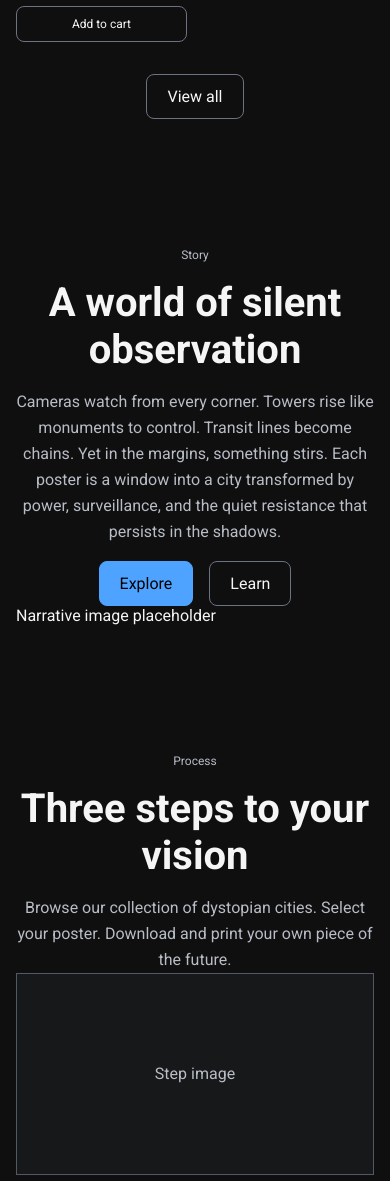
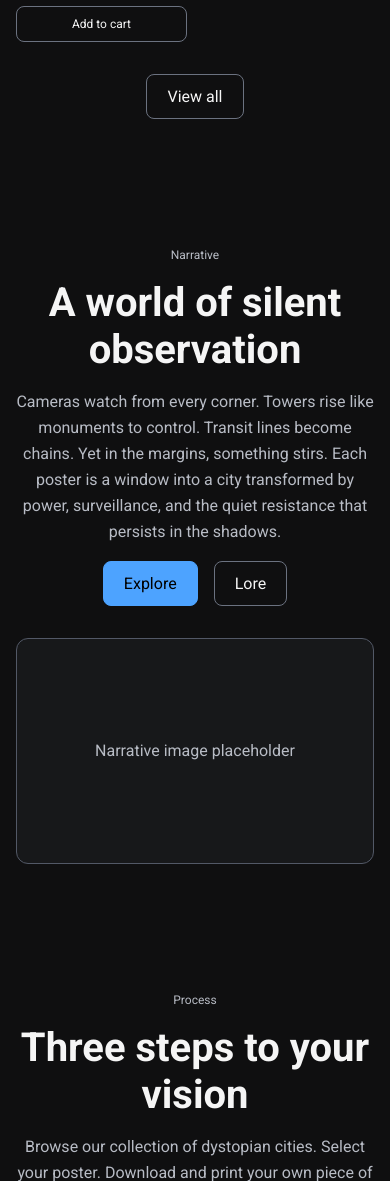
Before and after one commit to creatvie-introvert/cities-under-watch, a Django app: page / in a window 390 px wide. Shown: the part 2201-3382 px from the top of the page. Run offline with Django 5.2, Linux system fonts and the light colour scheme; some libraries are stand-ins or nearby versions.

Commit message:
style: update and implement responsive styling on narrative section

```diff
--- a/core/templates/core/index.html
+++ b/core/templates/core/index.html
@@ -10,19 +10,13 @@
         <div class="container">
             <div class="hero-content">
                 <div class="hero-text">
-                    <h1>
-                        See your city, watched
-                    </h1>
+                    <h1>See your city, watched</h1>
                     <p>
                         Explore dystopian digital poster editions shaped by surveillance, architecture, and quiet resistance.
                     </p>
                     <div class="hero-actions">
-                        <a href="#" class="btn btn-primary">
-                            Shop
-                        </a>
-                        <a href="#" class="btn btn-secondary">
-                            Browse
-                        </a>
+                        <a href="#" class="btn btn-primary">Shop</a>
+                        <a href="#" class="btn btn-secondary">Browse</a>
                     </div>
                 </div>
 
@@ -68,12 +62,8 @@
     <section class="featured-prints-section">
         <div class="container">
             <div class="section-heading">
-                <p class="eyebrow">
-                    Featured
-                </p>
-                <h2>
-                    Prints
-                </h2>
+                <p class="eyebrow">Featured</p>
+                <h2>Prints</h2>
                 <p>
                     Start with London. Six visions of a city under observation.
                 </p>
@@ -118,9 +108,7 @@
             </div>
 
             <div class="section-actions">
-                <a href="#" class="btn btn-secondary">
-                    View all
-                </a>
+                <a href="#" class="btn btn-secondary">View all</a>
             </div>
         </div>
     </section>
@@ -128,27 +116,21 @@
     <section class="narrative-section">
         <div class="container">
             <div class="section-heading">
-                <p class="eyebrow">
-                    Story
-                </p>
-                <h2>
-                    A world of silent observation
-                </h2>
+                <p class="eyebrow">Narrative</p>
+                <h2>A world of silent observation</h2>
                 <p>
                     Cameras watch from every corner. Towers rise like monuments to control. Transit lines become chains. Yet in the margins, something stirs. Each poster is a window into a city transformed by power, surveillance, and the quiet resistance that persists in the shadows.
                 </p>
                 <div class="section-actions">
-                    <a href="#" class="btn btn-primary">
-                        Explore
-                    </a>
-                    <a href="#" class="btn btn-secondary">
-                        Learn
-                    </a>
+                    <a href="#" class="btn btn-primary">Explore</a>
+                    <a href="#" class="btn btn-secondary">Lore</a>
                 </div>
             </div>
 
             <div class="section-image">
-                Narrative image placeholder
+                <div class="image-placeholder">
+                    Narrative image placeholder
+                </div>
             </div>
         </div>
     </section>
--- a/static/css/base.css
+++ b/static/css/base.css
@@ -680,6 +680,23 @@ body {
     justify-content: center;
 }
 
+.narrative-section .container {
+    display: flex;
+    flex-direction: column;
+    gap: var(--space-8);
+    padding: 0 var(--space-4);
+}
+
+.narrative-section .section-heading {
+    max-width: 34rem;
+    margin-inline: auto;
+}
+
+.narrative-section .section-image .image-placeholder {
+    min-height: 14rem;
+    border-radius: 0.75rem;
+}
+
 .hero-actions,
 .section-actions {
     display: flex;
@@ -842,6 +859,15 @@ body {
 
     .product-card .image-placeholder {
         min-height: 10rem;
+    }
+
+    .narrative-section .container {
+        gap: var(--space-10);
+        padding: 0 var(--space-6);
+    }
+
+    .narrative-section .section-image .image-placeholder {
+        min-height: 18rem;
     }
 }
 
@@ -1069,4 +1095,25 @@ body {
     .featured-prints-section .section-actions {
         justify-content: center;
     }
-}
+
+    .narrative-section .container {
+        display: flex;
+        flex-direction: column;
+        gap: var(--space-12);
+        padding: 0;
+    }
+
+    .narrative-section .section-heading {
+        max-width: 34rem;
+        margin-inline: auto;
+    }
+
+    .narrative-section .section-image {
+        width: 100%;
+    }
+
+    .narrative-section .section-image .image-placeholder {
+        min-height: 24rem;
+        max-width: 40rem;
+        margin-inline: auto;
+    }
```
